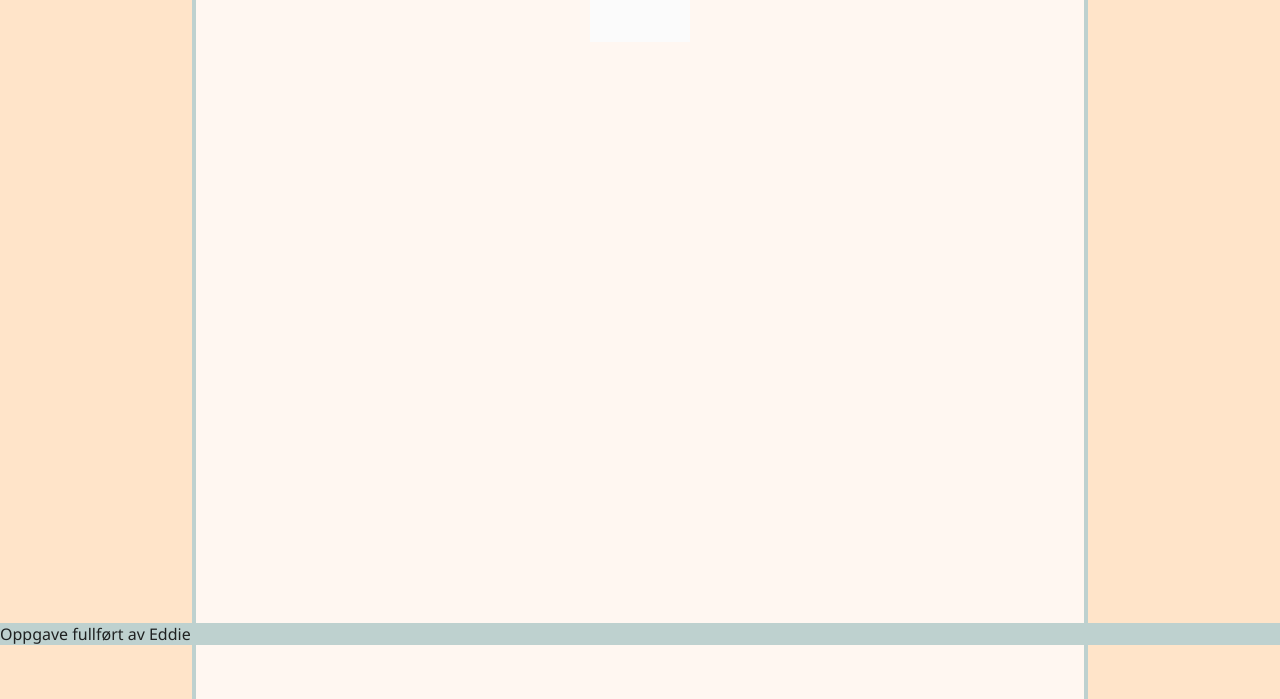
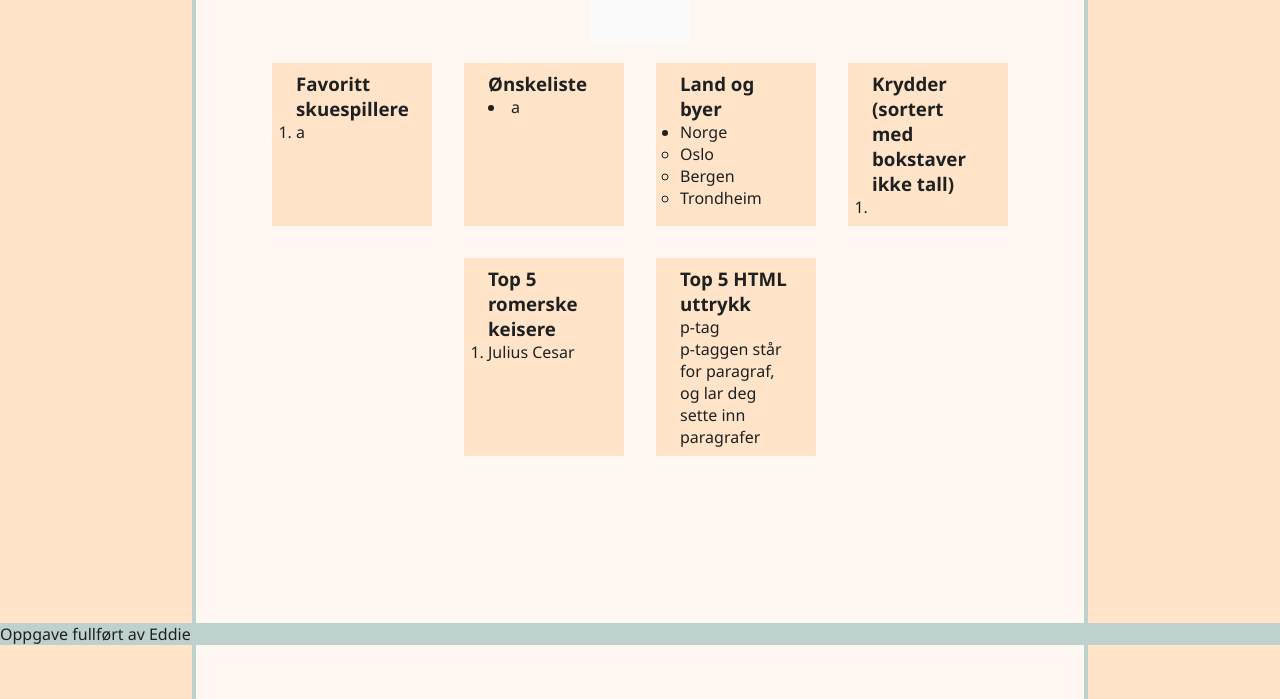
Before and after one commit to RedDragonling/ukeoppgave-1, a plain HTML site: page page/lister.html in a window 1280 px wide. Shown: the part 155-854 px from the top of the page. Drawn offline with Linux system fonts and the light colour scheme.

Commit message:
Startet på lister htmlen

```diff
--- a/page/lister.html
+++ b/page/lister.html
@@ -22,6 +22,55 @@
   <main>
     <h1>Lister</h1>
     <img src="../src/img/catload.gif" style="height: 100px;">
+    <div class="list-box">
+      <div class="list actors">
+        <h3>Favoritt skuespillere</h3>
+        <ol>
+          <li>a</li>
+        </ul>
+      </div>
+
+      <div class="list wishlist">
+        <h3>Ønskeliste</h3>
+        <li>a</li>
+      </div>
+
+      <div class="list countries">
+        <h3>Land og byer</h3>
+        <ul>
+          <li>Norge
+            <ul>
+              <li>Oslo</li>
+              <li>Bergen</li>
+              <li>Trondheim</li>
+            </ul>
+          </li>
+        </ul>
+      </div>
+
+      <div class="list spices">
+        <h3>Krydder (sortert med bokstaver ikke tall)</h3>
+        <ol>
+          <li></li>
+        </ol>
+      </div>
+
+      <div class="list rome">
+        <h3>Top 5 romerske keisere</h3>
+        <ol>
+          <li>Julius Cesar</li>
+        </ol>
+      </div>
+
+      <div class="list html-expressions">
+        <h3>Top 5 HTML uttrykk</h3>
+        <dl>
+          <dt>p-tag</dt>
+          <dl>p-taggen står for paragraf, og lar deg sette inn paragrafer</dl>
+        </dl>
+      </div>
+
+    </div>
   </main>
   <footer>
     <p>Oppgave fullført av Eddie</p>
--- a/src/style.css
+++ b/src/style.css
@@ -68,3 +68,17 @@ footer {
   position: fixed;
   bottom: 0;
 }
+
+
+.list-box {
+  display: flex;
+  flex-wrap: wrap;
+  justify-content: center;
+  .list {
+    width: 10em;
+    background-color: var(--sec-color);
+    text-align: start;
+    padding: 0.5em 1.5em;
+    margin: 1em;
+  }
+}
```
